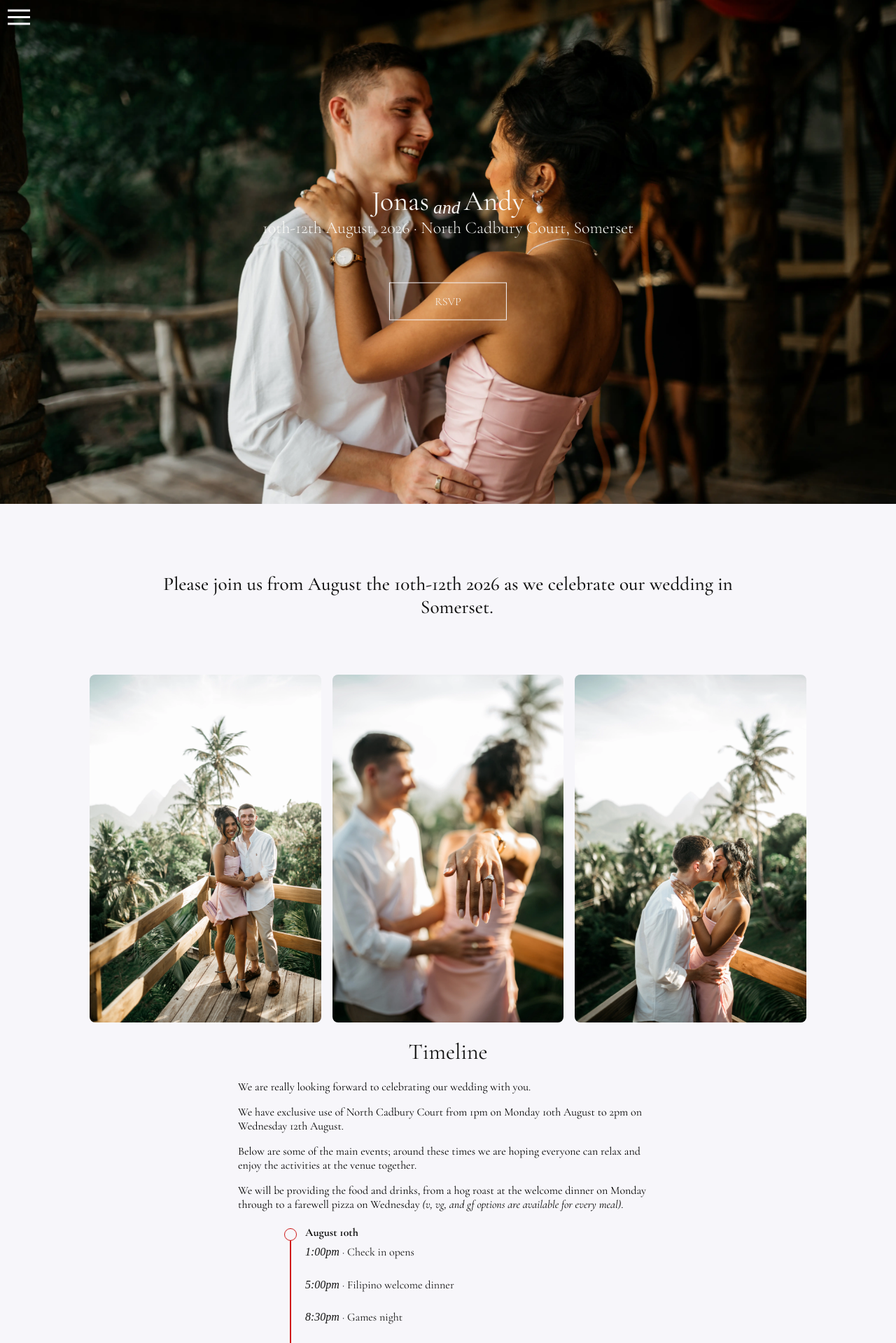
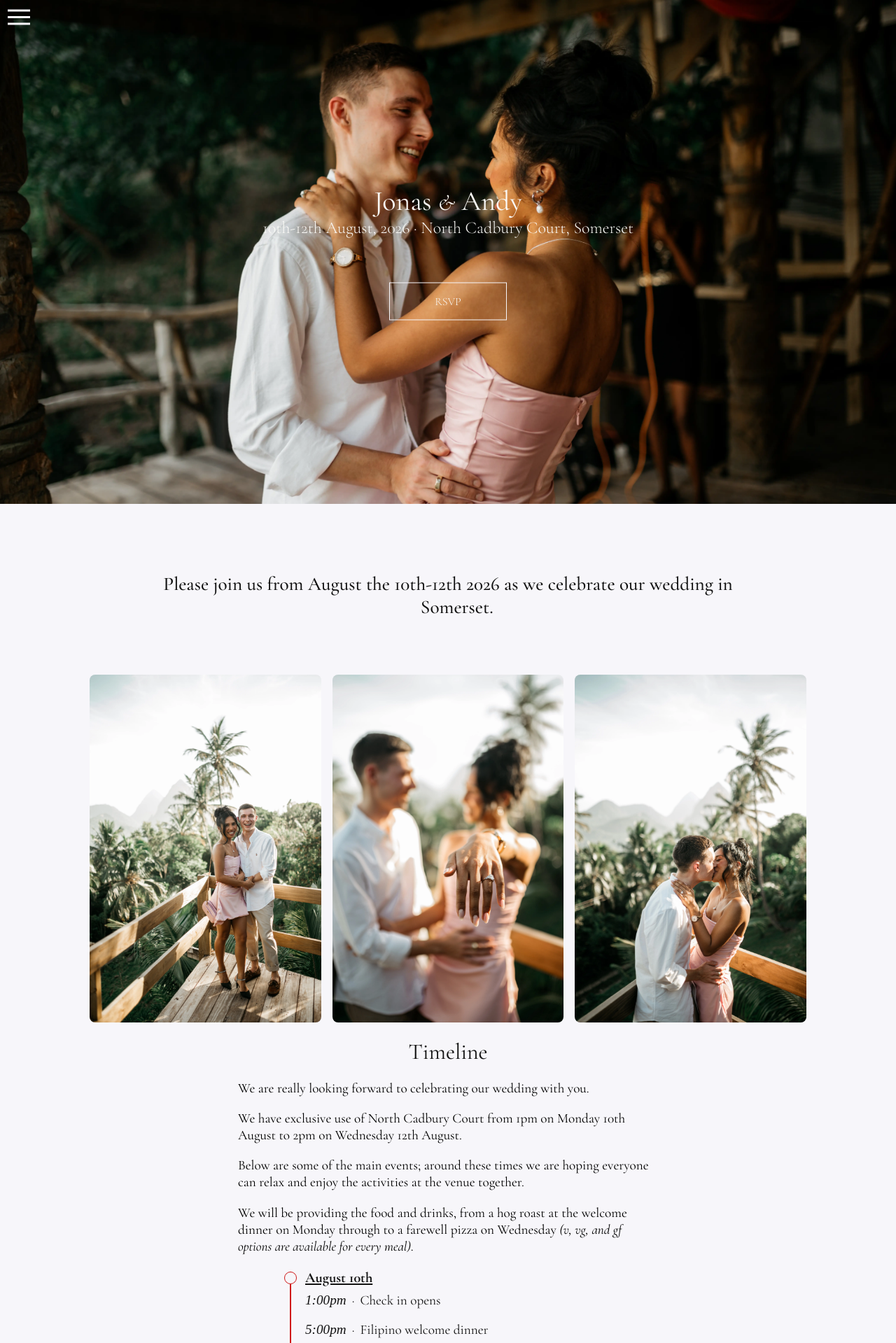
Before and after one commit to LawrenceWarren/wedding-website, a SvelteKit app: page / in a window 1280 px wide. Shown: the top 1919 px of the page at 70% size. Built offline with nearby package versions, Linux system fonts and the light colour scheme.

Commit message:
Tweak loads of stuff

```diff
--- a/src/lib/components/timeline.svelte
+++ b/src/lib/components/timeline.svelte
@@ -110,9 +110,17 @@
     top: var(--top-adjustment);
   }
 
+  b {
+    text-decoration: underline;
+    font-size: 1.27rem;
+  }
+
   .event {
-    display: flex;
-    flex-direction: row;
+    display: grid;
+    grid-template-columns: auto auto 1fr;
+    align-items: start;
+    column-gap: 0.25rem;
+    width: 100%;
   }
 
   p,
@@ -121,6 +129,7 @@
     color: var(--font-color);
     line-height: 1.5;
     margin-top: 0.4rem;
+    margin-bottom: 0.4rem;
 
     position: relative;
     top: var(--top-adjustment);
--- a/src/routes/+page.svelte
+++ b/src/routes/+page.svelte
@@ -25,6 +25,8 @@
   img_filter="brightness(0.95)"
 >
   <div class="row">
+    <h1 class="banner">Jonas <i>&</i> Andy</h1>
+    <!--
       <h1 class="banner">Jonas</h1>
       <h1 class="banner fancy">
         <i
@@ -33,6 +35,7 @@
         >
       </h1>
       <h1 class="banner">Andy</h1>
+      -->
   </div>
   <h2 class="banner">10th-12th August, 2026 · North Cadbury Court, Somerset</h2>
   <a class="banner" href="/rsvp">RSVP</a>
@@ -86,6 +89,15 @@
     margin-bottom: 0;
   }
 
+  h1.banner {
+    width: 80vw;
+  }
+
+  .banner > i {
+    font-weight: 400;
+    font-size: 2rem;
+  }
+
   .sub-banner {
     width: 80vw;
     display: flex;
--- a/src/routes/accommodation/+page.svelte
+++ b/src/routes/accommodation/+page.svelte
@@ -53,7 +53,7 @@
   <h3>How to book a room</h3>
 
   <p>
-    North Cadbury Court does not have a booking website, so please let us know
+    The venue does not have a booking website, so please let us know
     in your RSVP whether you would like to book a room.
   </p>
 
@@ -70,7 +70,7 @@
   <p>
     We will confirm your room as soon as we can after receiving your RSVP. After
     confirming the room, we will send you the bank details so you can make a
-    transfer. If anything changes, please let us know as soon as possible.
+    transfer. If anything changes, please let us know.
   </p>
 
   <h2>Alternative accommodation</h2>
--- a/src/routes/faqs/+page.svelte
+++ b/src/routes/faqs/+page.svelte
@@ -26,7 +26,7 @@
   <h2>Will there be food?</h2>
   <p>
     Yes. We will providing meals across the three days of the celebration:
-    dinner on arrival night, lunch and dinner in the wedding day, and lunch on
+    dinner on arrival night, lunch and dinner on the wedding day, and lunch on
     the day of departure.
   </p>
   <p>
--- a/src/routes/travel/+page.svelte
+++ b/src/routes/travel/+page.svelte
@@ -88,7 +88,7 @@
   .site-address {
     font-style: normal;
     line-height: 1.6;
-    background: #f9f9f9;
+    background: var(--bg-color);
     border-left: 4px solid #ccc;
     padding: 1em;
     border-radius: 6px;
--- a/src/styles/index.css
+++ b/src/styles/index.css
@@ -72,8 +72,20 @@ h2 {
   font-weight: 300;
 }
 
-p {
-  font-size: 1rem;
+h3 {
+  font-size: 1.4rem;
+}
+
+h4 {
+  font-size: 1.3rem;
+}
+
+p,
+i,
+a,
+b,
+li {
+  font-size: 1.2rem;
 }
 
 body {
```
Also changed, not shown: src/routes/attire/+page.svelte (+19 -16 lines). Lines whose indentation alone changed are shown as unchanged.
